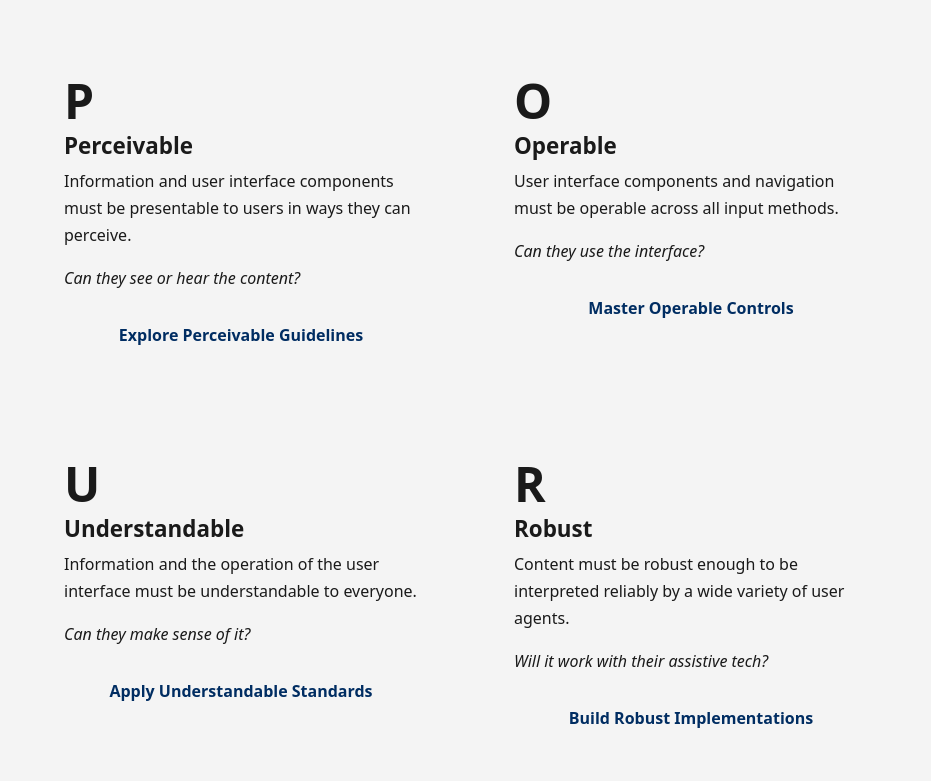
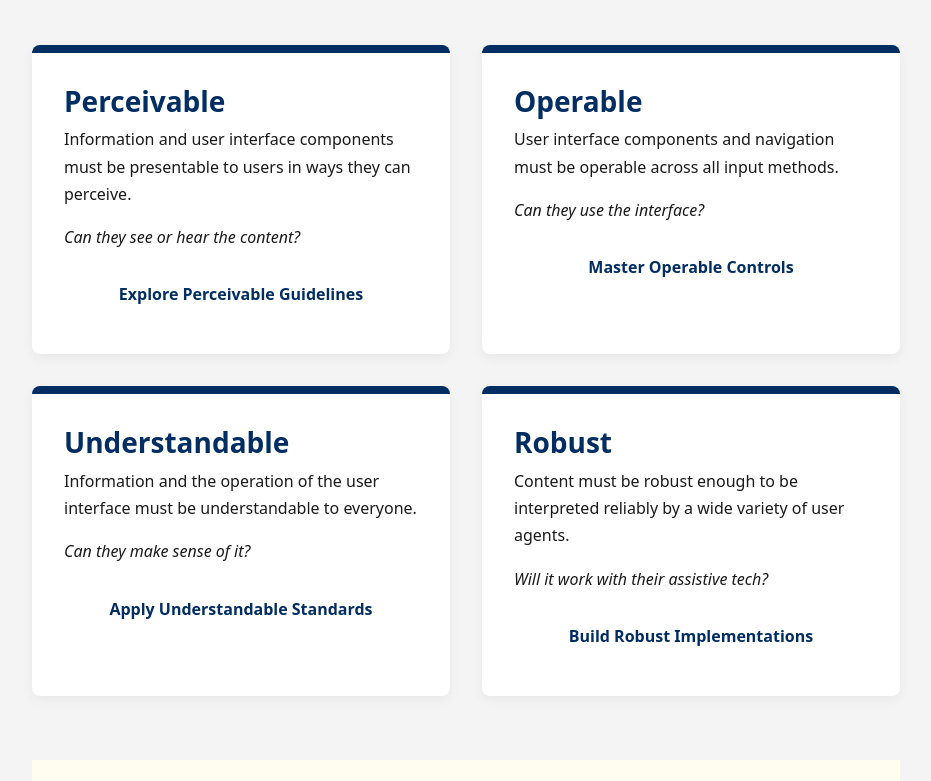
Before and after one commit to ThirstyHead/simpleaccess, a website: page guides/wcag/index.html in a window 1280 px wide. Shown: the part 458-1239 px from the top of the page, without its empty margins (174-1105 px from the left). Drawn offline with Linux system fonts and the light colour scheme.

Commit message:
fix(a11y): refactor WCAG cards to standard design system .m-card component and bump to 2.0.2

```diff
--- a/guides/wcag/index.html
+++ b/guides/wcag/index.html
@@ -10,38 +10,6 @@
     <script type="module" src="/assets/ds/simpleaccess.js" defer></script>
 
     <style>
-        /*
-           Page-Specific Modules: WCAG POUR
-           Extending the Design System for thematic clarity.
-        */
-        .m-pour-card {
-            background: var(--ds-color-white);
-            padding: 2rem;
-            border-radius: var(--ds-border-radius-md);
-            border-top: 8px solid var(--ds-color-primary);
-            box-shadow: var(--ds-shadow-md);
-            display: flex;
-            flex-direction: column;
-            transition: transform 0.2s ease-in-out;
-        }
-
-        .m-pour-card:hover {
-            transform: translateY(-5px);
-        }
-
-        .m-pour-card__letter {
-            font-size: 3rem;
-            font-weight: 900;
-            color: var(--ds-color-accent);
-            line-height: 1;
-            margin-bottom: 0.5rem;
-        }
-
-        .m-pour-card h3 {
-            color: var(--ds-color-primary);
-            margin-top: 0;
-        }
-
         .m-status-tag {
             display: inline-flex;
             align-items: center;
@@ -85,38 +53,34 @@
         <div class="l-grid">
 
             <!-- PERCEIVABLE -->
-            <article class="m-pour-card">
-                <div class="m-pour-card__letter">P</div>
-                <h3>Perceivable</h3>
-                <p>Information and user interface components must be presentable to users in ways they can perceive.</p>
-                <p><em>Can they see or hear the content?</em></p>
+            <article class="m-card">
+                <h3 class="m-card__title">Perceivable</h3>
+                <p class="m-card__text">Information and user interface components must be presentable to users in ways they can perceive.</p>
+                <p class="m-card__text"><em>Can they see or hear the content?</em></p>
                 <a href="/guides/wcag/perceivable/" class="m-btn">Explore Perceivable Guidelines</a>
             </article>
 
             <!-- OPERABLE -->
-            <article class="m-pour-card">
-                <div class="m-pour-card__letter">O</div>
-                <h3>Operable</h3>
-                <p>User interface components and navigation must be operable across all input methods.</p>
-                <p><em>Can they use the interface?</em></p>
+            <article class="m-card">
+                <h3 class="m-card__title">Operable</h3>
+                <p class="m-card__text">User interface components and navigation must be operable across all input methods.</p>
+                <p class="m-card__text"><em>Can they use the interface?</em></p>
                 <a href="/guides/wcag/operable/" class="m-btn">Master Operable Controls</a>
             </article>
 
             <!-- UNDERSTANDABLE -->
-            <article class="m-pour-card">
-                <div class="m-pour-card__letter">U</div>
-                <h3>Understandable</h3>
-                <p>Information and the operation of the user interface must be understandable to everyone.</p>
-                <p><em>Can they make sense of it?</em></p>
+            <article class="m-card">
+                <h3 class="m-card__title">Understandable</h3>
+                <p class="m-card__text">Information and the operation of the user interface must be understandable to everyone.</p>
+                <p class="m-card__text"><em>Can they make sense of it?</em></p>
                 <a href="/guides/wcag/understandable/" class="m-btn">Apply Understandable Standards</a>
             </article>
 
             <!-- ROBUST -->
-            <article class="m-pour-card">
-                <div class="m-pour-card__letter">R</div>
-                <h3>Robust</h3>
-                <p>Content must be robust enough to be interpreted reliably by a wide variety of user agents.</p>
-                <p><em>Will it work with their assistive tech?</em></p>
+            <article class="m-card">
+                <h3 class="m-card__title">Robust</h3>
+                <p class="m-card__text">Content must be robust enough to be interpreted reliably by a wide variety of user agents.</p>
+                <p class="m-card__text"><em>Will it work with their assistive tech?</em></p>
                 <a href="/guides/wcag/robust/" class="m-btn">Build Robust Implementations</a>
             </article>
         </div>
--- a/package.json
+++ b/package.json
@@ -1,6 +1,6 @@
 {
   "name": "simpleaccess",
-  "version": "2.0.1",
+  "version": "2.0.2",
   "description": "Website for simpleaccess.io",
   "keywords": [
     "Digital",
```
